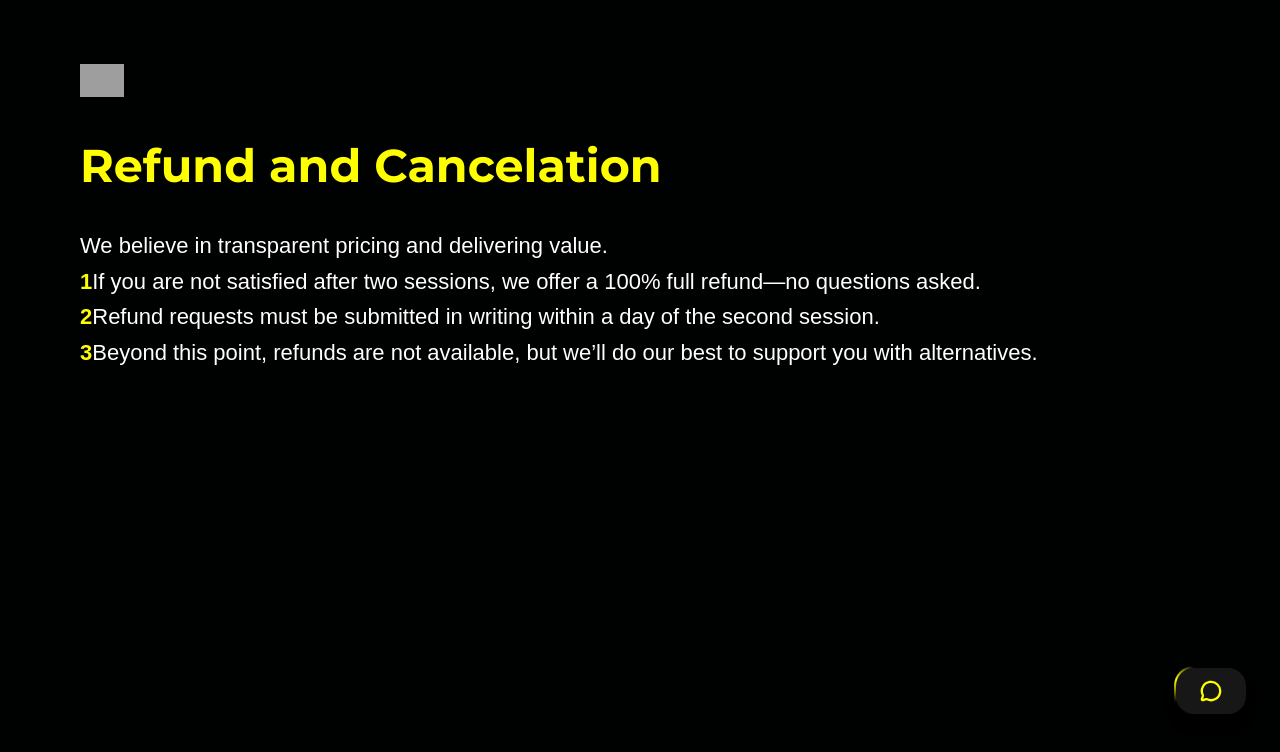
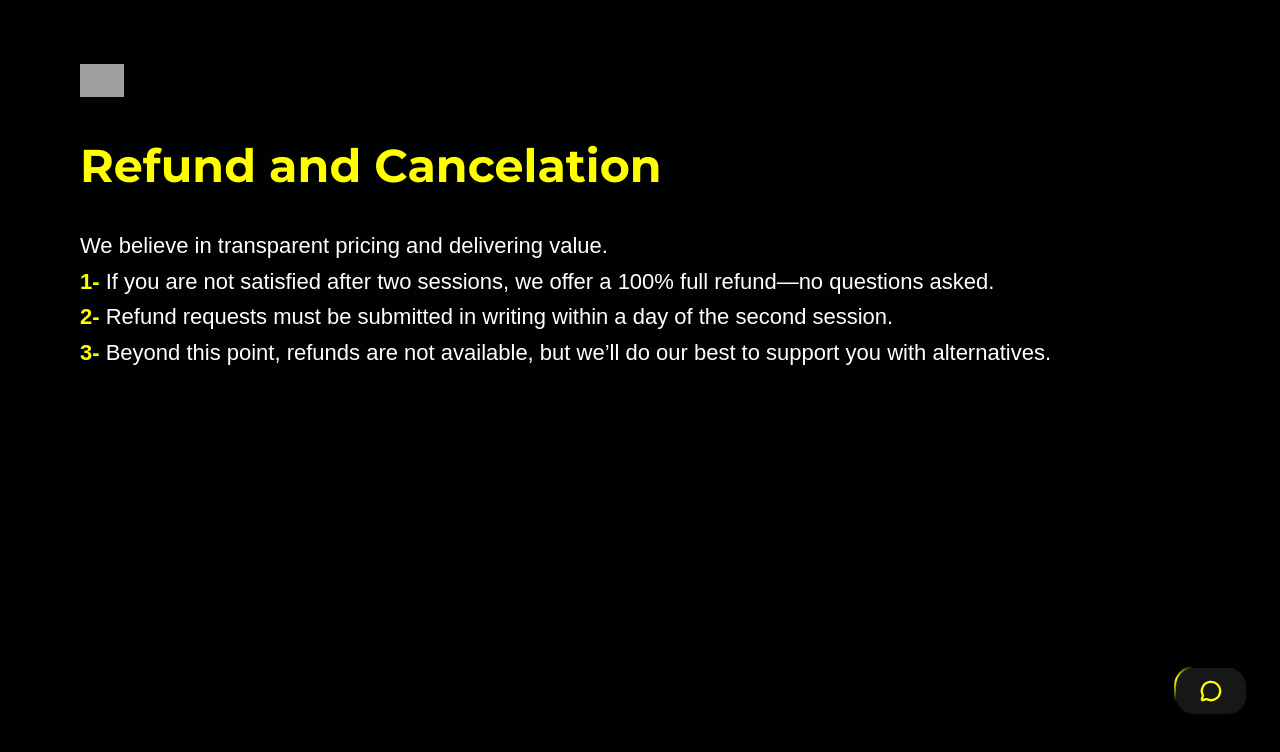
Before and after one commit to yapcapitalist/YC, a React (Vite) app: page /refundandcancelation in a window 1280 px wide. Shown: the top 752 px of the page. Built offline with nearby package versions, Linux system fonts and the light colour scheme; grey boxes are pictures that could not be loaded; a web font is replaced by a local one.

Commit message:
updated component

```diff
--- a/src/components/Refund-Cancelation.jsx
+++ b/src/components/Refund-Cancelation.jsx
@@ -15,9 +15,9 @@ const RefundCancelation = () => {
             <h2 className="font-bold !text-[#fefe00] mb-6">Refund and Cancelation</h2>
             <p>We believe in transparent pricing and delivering value.</p>
             <div>
-                <p> <span className='font-bold !text-[#fefe00] mb-4'>1</span>If you are not satisfied after two sessions, we offer a 100% full refund—no questions asked.</p>
-                <p><span className='font-bold !text-[#fefe00] mb-4'>2</span>Refund requests must be submitted in writing within a day of the second session.</p>
-                <p><span className='font-bold !text-[#fefe00] mb-4'>3</span>Beyond this point, refunds are not available, but we’ll do our best to support you with alternatives.</p>
+                <p> <span className='!font-extrabold !text-[#fefe00] mb-4'>1-</span> If you are not satisfied after two sessions, we offer a 100% full refund—no questions asked.</p>
+                <p><span className='!font-bold !text-[#fefe00] mb-4'>2-</span> Refund requests must be submitted in writing within a day of the second session.</p>
+                <p><span className='!font-bold !text-[#fefe00] mb-4'>3-</span> Beyond this point, refunds are not available, but we’ll do our best to support you with alternatives.</p>
             </div>
         </div>
     )
```
